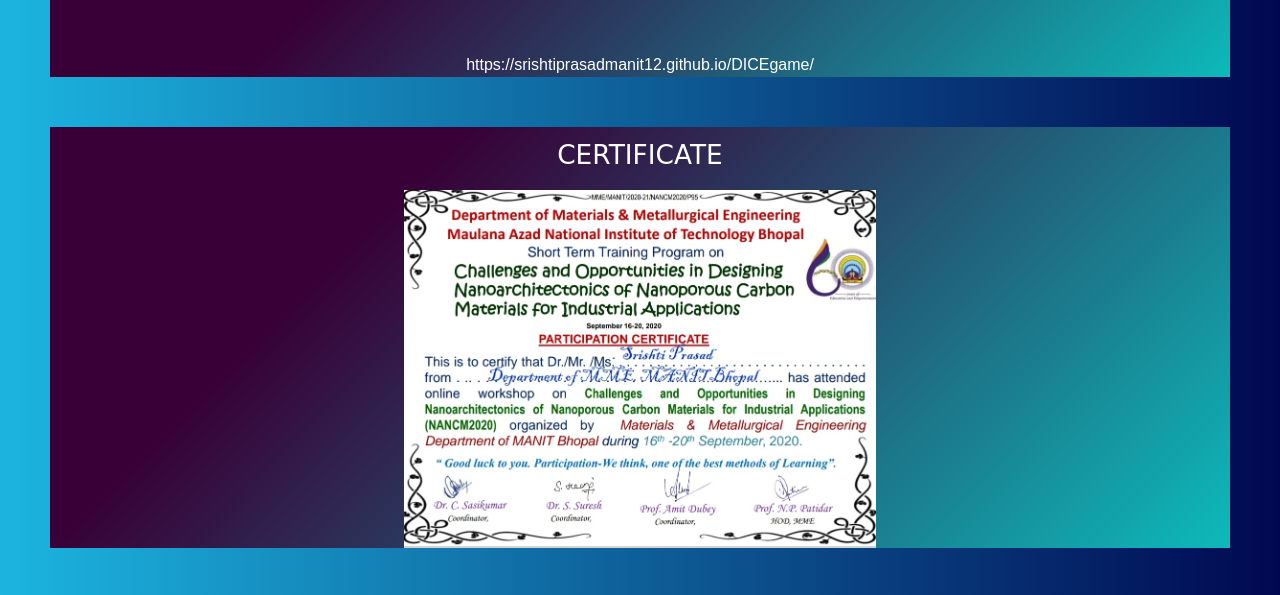
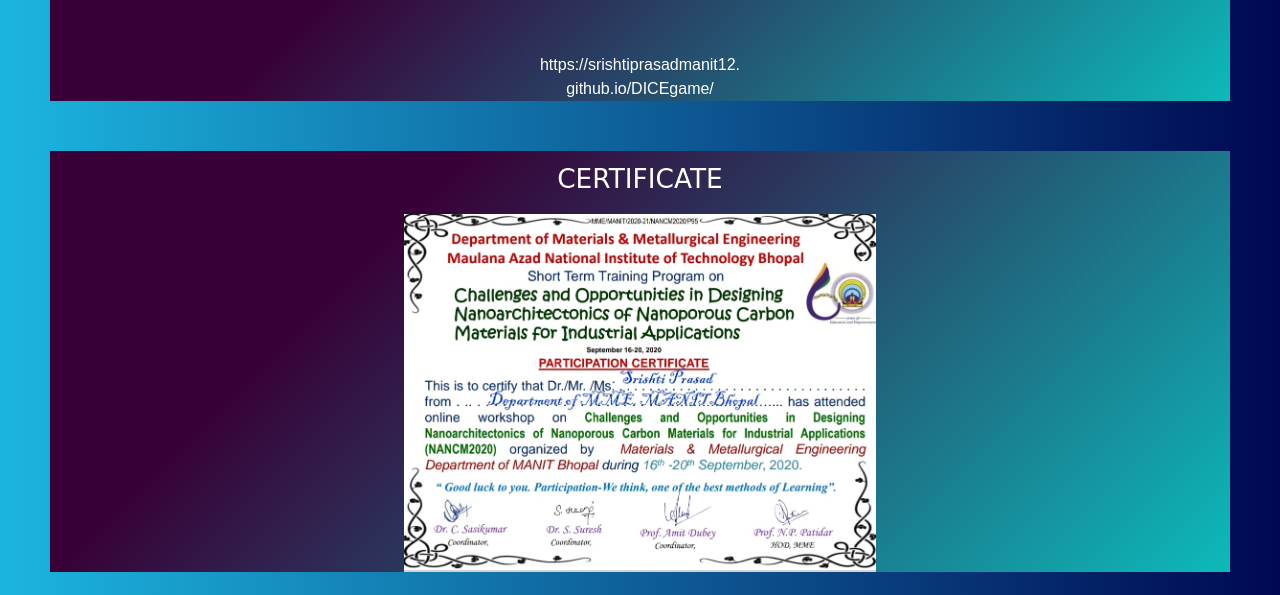
Before and after one commit to srishtiprasadmanit12/srishtiprasadmanit12.github.io, a plain HTML site: page portfolio/index.html in a window 1280 px wide. Shown: the part 2235-2830 px from the top of the page. Drawn offline with nearby package versions, Linux system fonts and the light colour scheme; a web font is replaced by a local one.

Commit message:
Update index.html

```diff
--- a/portfolio/index.html
+++ b/portfolio/index.html
@@ -131,7 +131,7 @@
 <section id="project" bg-light>
   <div class="conatiner-fluid srishti bg-light text-center">
         <h1>🎲DICE GAME🎲</h1><br><br>
-        <p><a class="github" href="https://srishtiprasadmanit12 <br>.github.io/DICEgame/">https://srishtiprasadmanit12.github.io/DICEgame/</a></p>
+        <p><a class="github" href="https://srishtiprasadmanit12.github.io/DICEgame/">https://srishtiprasadmanit12.<br>github.io/DICEgame/</a></p>
 
 
   </div>
```
